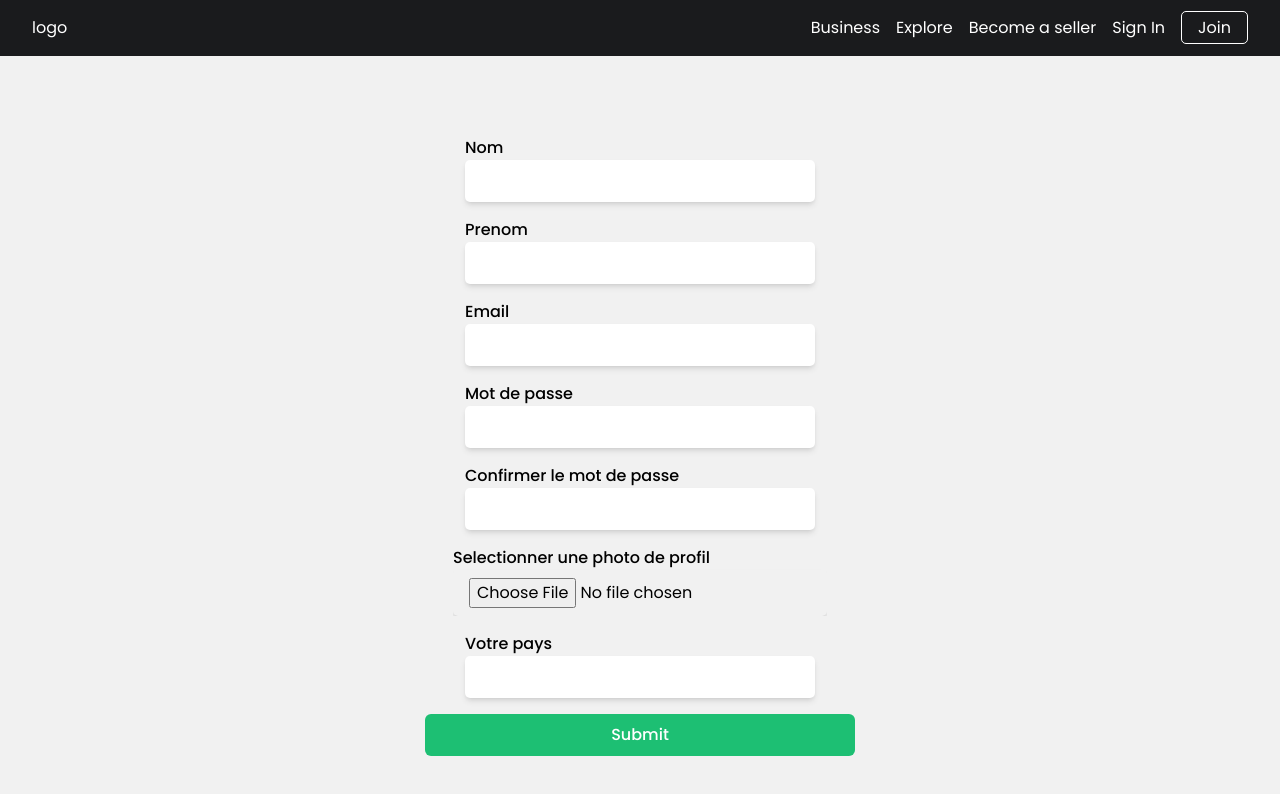
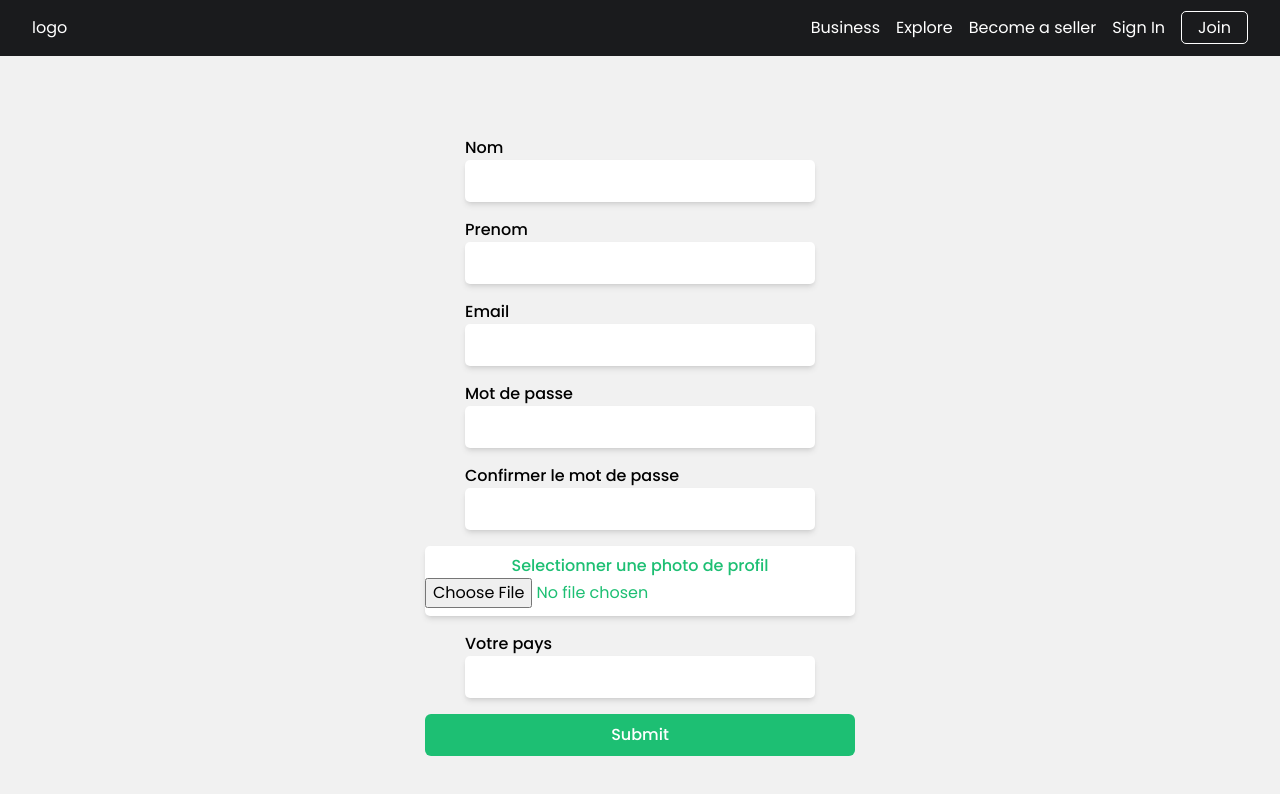
Before and after one commit to JFiaga/MERN_hiringWebsite, a React (Create React App) app in the folder client/: page /register in a window 1280 px wide. Shown: the top 794 px of the page. Built offline with nearby package versions, Linux system fonts and the light colour scheme.

Commit message:
connect register to backend and cloudinary for images

```diff
--- a/client/src/pages/Register.tsx
+++ b/client/src/pages/Register.tsx
@@ -1,12 +1,61 @@
-import React from "react";
+import React, { useState } from "react";
+import { FiCheck } from "react-icons/fi";
+import upload from "../utils/upload";
+import { newRequest } from "../utils/newRequest";
 
 type Props = {};
 
 const Register = (props: Props) => {
+  const [fileUpload, setFileUpload] = useState<string | any>();
+  const [userData, setUserData] = useState({
+    username: "",
+    email: "",
+    password: "",
+    img: "",
+  });
+
+  const handleChange = (e: React.ChangeEvent<HTMLInputElement>) => {
+    setUserData((prev) => {
+      return { ...prev, [e.target.name]: e.target.value };
+    });
+  };
+  const handleUploadFile = async (
+    event: React.ChangeEvent<HTMLInputElement> & {
+      target: HTMLInputElement & { files: Array<string> };
+    }
+  ) => {
+    setFileUpload(event.target?.files[0]);
+    console.log(fileUpload);
+    console.log("hered");
+  };
+
+  // const handleUplofadFile = (
+  //   event: React.ChangeEvent<HTMLInputElement> & {
+  //     target: HTMLInputElement & { files: Array<object> };
+  //   }
+  // ) => {
+  //   setFileUpload(event.target?.files[0]);
+  //   console.log(fileUpload);
+  //   console.log("hered");
+  // };
+  const handleSubmit = async (event: React.FormEvent<HTMLFormElement>) => {
+    event.preventDefault();
+    const imgUrl = await upload(fileUpload);
+    try {
+      await newRequest.post("auth/register", {
+        ...userData,
+        img: imgUrl,
+      });
+    } catch (err) {
+      console.log(err);
+    }
+  };
+  console.log(fileUpload)
   return (
     <section className="text-black mt-10 w-[100vw] flex justify-center py-10 px-8">
       <div className="w-full max-w-[1400px] flex flex-col items-center  space-y-5">
         <form
+          onSubmit={handleSubmit}
           action=""
           className="w-full overflow-hidden h-auto flex flex-col items-center space-y-2 md:space-y-4"
         >
@@ -16,9 +65,11 @@ const Register = (props: Props) => {
               Nom
             </label>
             <input
-              className="outline-none px-4  py-2 rounded-sm focus-within:border-primary border border-transparent transition-all duration-300 shadow-md"
+              className="outline-none px-4 py-2 rounded-sm focus-within:border-primary border border-transparent transition-all duration-300 shadow-md"
               type="text"
               id="username"
+              name="username"
+              onChange={handleChange}
             />
           </div>
           <div className="flex flex-col items-start max-w-[430px] justify-start  ">
@@ -41,6 +92,8 @@ const Register = (props: Props) => {
               className="outline-none px-4  py-2 rounded-sm focus-within:border-primary border border-transparent transition-all duration-300 shadow-md"
               type="text"
               id="email"
+              name="email"
+              onChange={handleChange}
             />
           </div>
           <div className="flex flex-col items-start max-w-[430px] justify-start  ">
@@ -48,6 +101,7 @@ const Register = (props: Props) => {
               Mot de passe
             </label>
             <input
+              name="password"
               className="outline-none px-4  py-2 rounded-sm focus-within:border-primary border border-transparent transition-all duration-300 shadow-md"
               type="text"
               id="password"
@@ -61,19 +115,32 @@ const Register = (props: Props) => {
               className="outline-none px-4  py-2 rounded-sm focus-within:border-primary border border-transparent transition-all duration-300 shadow-md"
               type="text"
               id="checkPassword"
+              onChange={handleChange}
             />
           </div>
 
-          <div className="flex flex-col items-start max-w-[430px] justify-start  break-words overflow-hidden  ">
-            <label className="font-medium" htmlFor="profilePic">
-              Selectionner une photo de profil
+          <div className="flex flex-col items-start max-w-[430px] w-full justify-start cursor-pointer text-primary  break-words overflow-hidden  outline-none   py-2 rounded-sm bg-white  transition-all duration-300 shadow-md ">
+            <label
+              className="font-medium cursor-pointer w-[100%] text-center "
+              htmlFor="profilePic"
+            >
+              {fileUpload ? (
+                <div className=" flex space-x-2 ">
+                  <span className="text-center px-2">Fichier importe </span>
+                  <FiCheck className="bg-primary text-white font-bold rounded-full w-[30px] h-[30px] " />
+                </div>
+              ) : (
+                <span>Selectionner une photo de profil</span>
+              )}
+
             </label>
-            <input
-              className="outline-none px-4  py-2 rounded-sm   transition-all duration-300 shadow-md "
+            <input id="profilePic" type="file" className="" onChange={(e:any) => setFileUpload(e.target.files[0])} />
+            {/* <input
+              onChange={handleUploadFile}
+              className="outline-none px-4  py-2 rounded-sm hidden  transition-all duration-300 shadow-md "
               type="file"
               id="profilePic"
-              max={5}
-            />
+            /> */}
           </div>
 
           <div className="flex flex-col items-start max-w-[430px] justify-start  ">
--- /dev/null
+++ b/client/src/utils/upload.ts
@@ -0,0 +1,21 @@
+import axios from "axios"
+
+const upload = async (file:string | Blob) => {
+    const data = new FormData()
+
+
+    data.append ("file", file)
+    data.append("upload_preset", "jhireFolder")
+
+    try {
+        const res = await axios.post("https://api.cloudinary.com/v1_1/dylojnm8q/image/upload", data)
+
+        const {url} = res.data
+        return url
+    } catch (err) {
+        console.log(err)
+    }
+
+}
+
+export default upload
```
